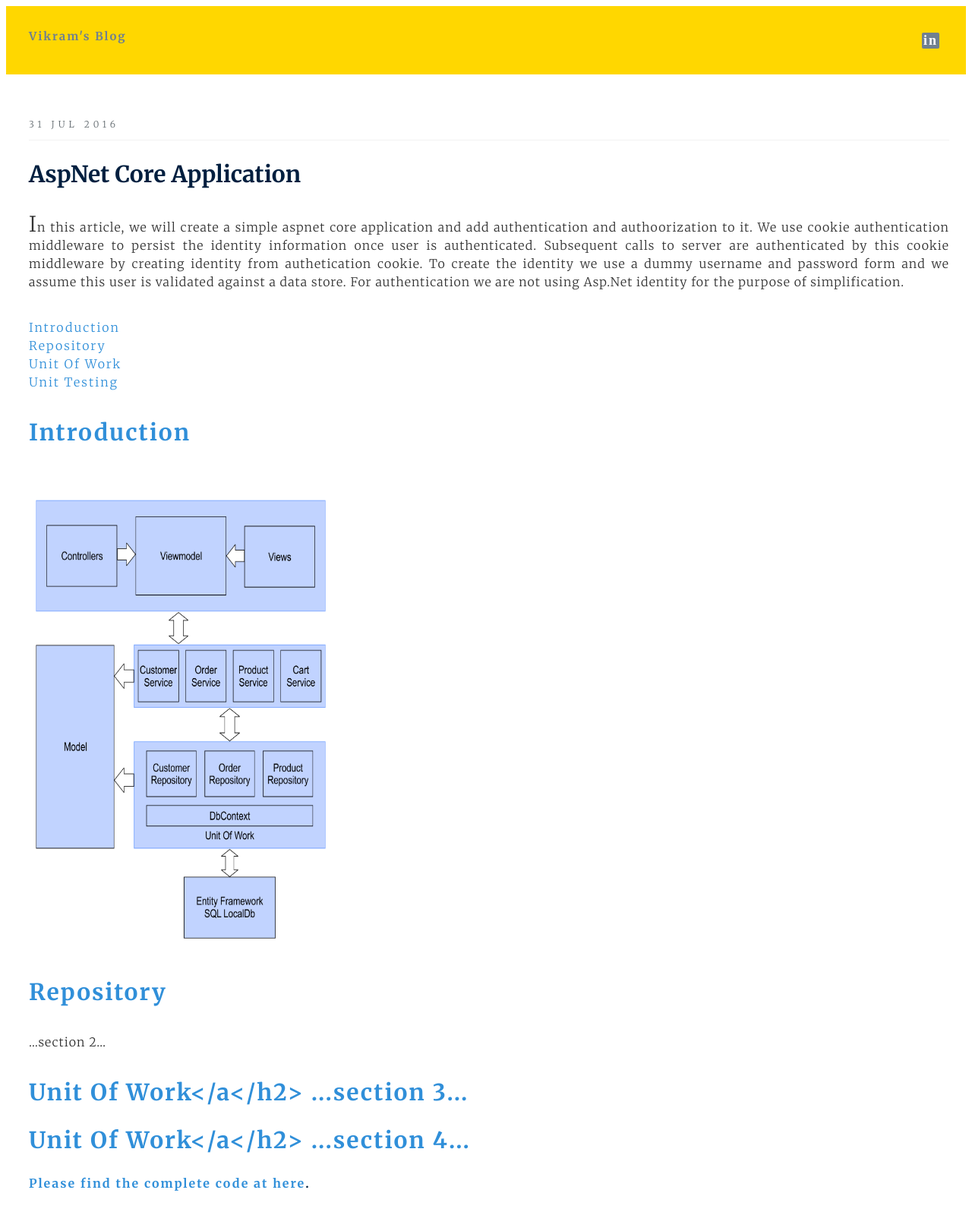
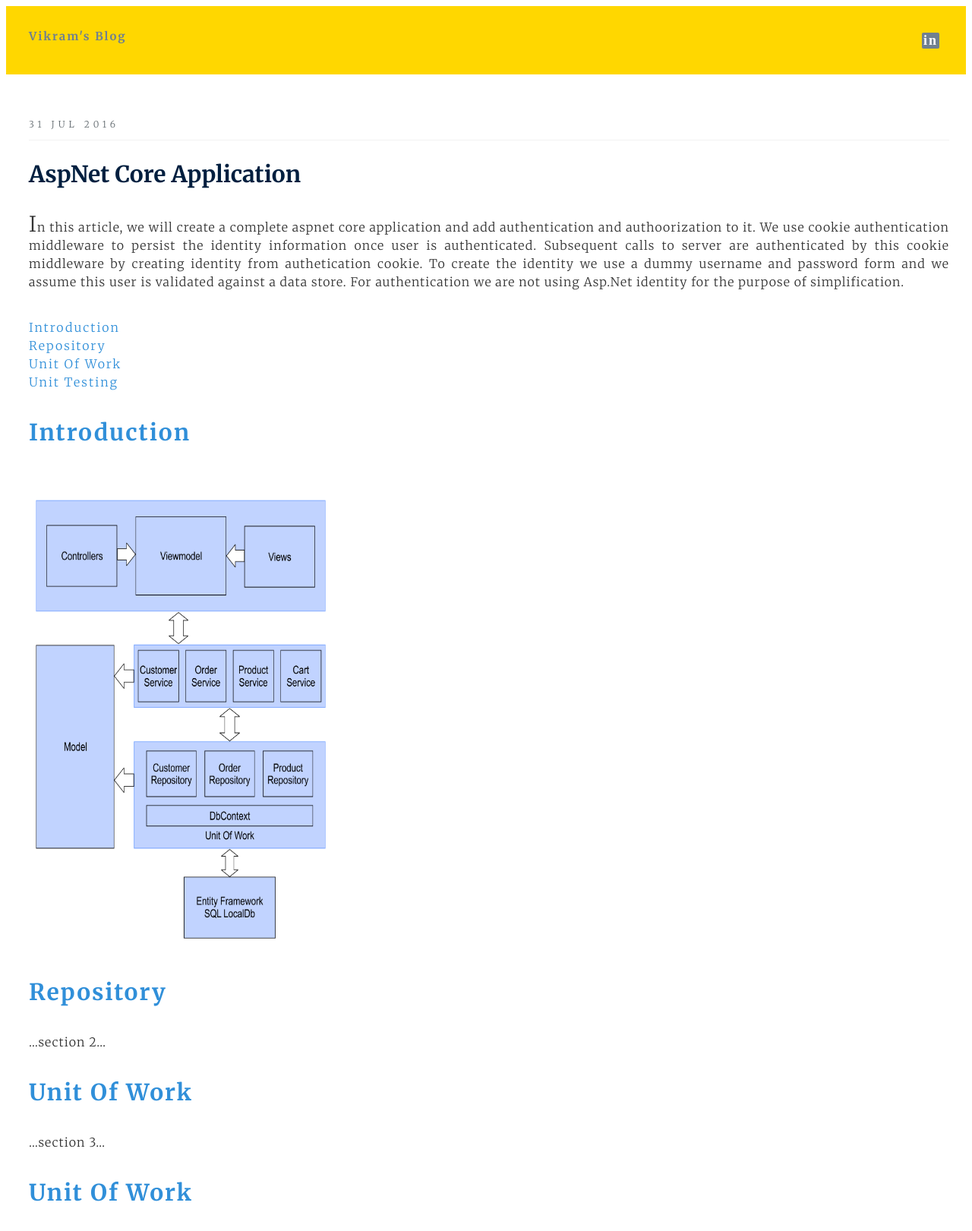
Before and after one commit to srirangamv/srirangamv.github.io, a Jekyll site: the page built from _posts/2016-07-31-complete-aspnetcore-app.md, in a window 1280 px wide. Shown: the top 1621 px of the page at 76% size. Built offline with Jekyll 4.4.1, drawn with Linux system fonts in a browser that asks for light colours.

Commit message:
html corrections.

```diff
--- a/_posts/2016-07-31-complete-aspnetcore-app.md
+++ b/_posts/2016-07-31-complete-aspnetcore-app.md
@@ -7,7 +7,7 @@
 ---
 
 <p>
-In this article, we will create a simple aspnet core application and add authentication and authoorization to it.
+In this article, we will create a complete aspnet core application and add authentication and authoorization to it.
 We use cookie authentication middleware to persist the identity information once user is authenticated. Subsequent calls to server are authenticated by this cookie middleware by creating identity from authetication cookie. To create the identity we use a dummy username and password form and we assume this user is validated against a data store. For authentication we are not using Asp.Net identity for the purpose of simplification.
 </p>
 
@@ -24,9 +24,9 @@
 </p>
 <h2><a name="section2">Repository</a></h2>
 ...section 2...
-<h2><a name="section3">Unit Of Work</a</h2>
+<h2><a name="section3">Unit Of Work</a></h2>
 ...section 3...
-<h2><a name="section4">Unit Of Work</a</h2>
+<h2><a name="section4">Unit Of Work</a></h2>
 ...section 4...
 
 <p>
```
